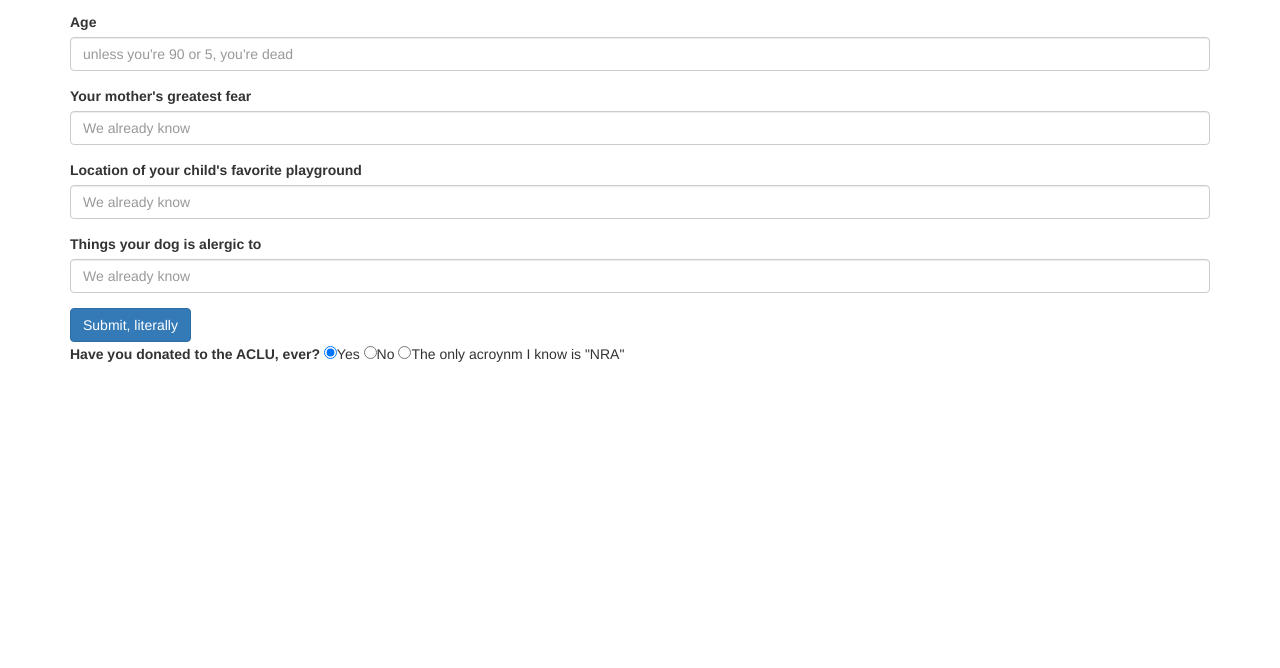
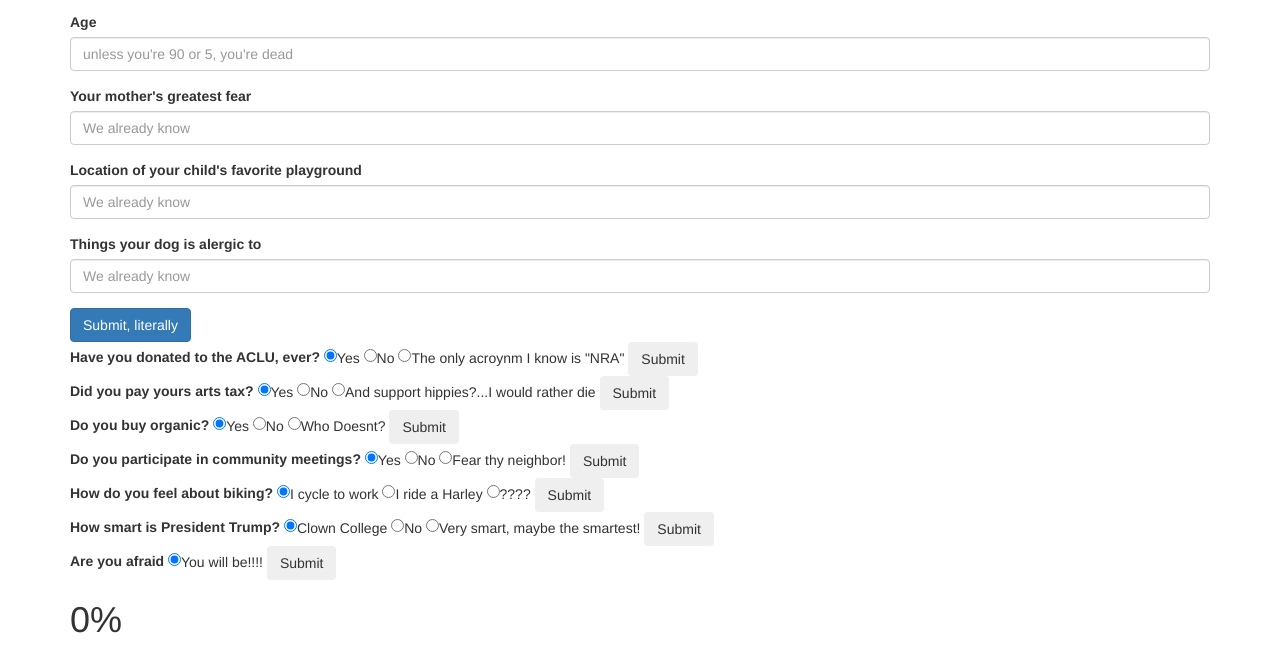
Before and after one commit to cdanielsen/htd-bootstrap, a website: page index.html in a window 1280 px wide. Shown: the part 132-800 px from the top of the page. Drawn offline with nearby package versions, Linux system fonts and the light colour scheme.

Commit message:
more questions

```diff
--- a/index.html
+++ b/index.html
@@ -33,12 +33,54 @@
         </form>
       </sec>
       <sec id=questionare>
-        <form>
+        <form id="question1">
           <label>Have you donated to the ACLU, ever?</label>
           <input type="radio" name="aclu" value="yes" checked>Yes
           <input type="radio" name="aclu" value="no">No
           <input type="radio" name="aclu" value="NRA">The only acroynm I know is "NRA"
+          <button class="btn" type="submit">Submit</button>
         </form>
+        <form id="question2">
+          <label>Did you pay yours arts tax?</label>
+          <input type="radio" name="arts" value="yes" checked>Yes
+          <input type="radio" name="arts" value="no">No
+          <input type="radio" name="arts" value="die">And support hippies?...I would rather die
+          <button class="btn" type="submit">Submit</button>
+        </form>
+        <form id="question3">
+          <label>Do you buy organic?</label>
+          <input type="radio" name="organic" value="yes" checked>Yes
+          <input type="radio" name="organic" value="no">No
+          <input type="radio" name="organic" value="organic">Who Doesnt?
+          <button class="btn" type="submit">Submit</button>
+        </form>
+        <form id="question4">
+          <label>Do you participate in community meetings?</label>
+          <input type="radio" name="meetings" value="yes" checked>Yes
+          <input type="radio" name="meetings" value="no">No
+          <input type="radio" name="meetings" value="neighbor">Fear thy neighbor!
+          <button class="btn" type="submit">Submit</button>
+        </form>
+         <form id="question5">
+          <label>How do you feel about biking?</label>
+          <input type="radio" name="bikes" value="yes" checked>I cycle to work
+          <input type="radio" name="bikes" value="no">I ride a Harley
+          <input type="radio" name="bikes" value="NRA">????
+          <button class="btn" type="submit">Submit</button>
+        </form>
+         <form id="question6">
+          <label>How smart is President Trump?</label>
+          <input type="radio" name="aclu" value="yes" checked>Clown College
+          <input type="radio" name="aclu" value="no">No
+          <input type="radio" name="aclu" value="NRA">Very smart, maybe the smartest!
+          <button class="btn" type="submit">Submit</button>
+        </form>
+         <form id="question7">
+          <label>Are you afraid</label>
+          <input type="radio" name="aclu" value="yes" checked>You will be!!!!
+          <button class="btn" type="submit">Submit</button>
+        </form>
+        <h1 id="score">0%</h1>
       </sec>
       <sec id=quadrant></sec>
       <sec id=feature4></sec>
```
